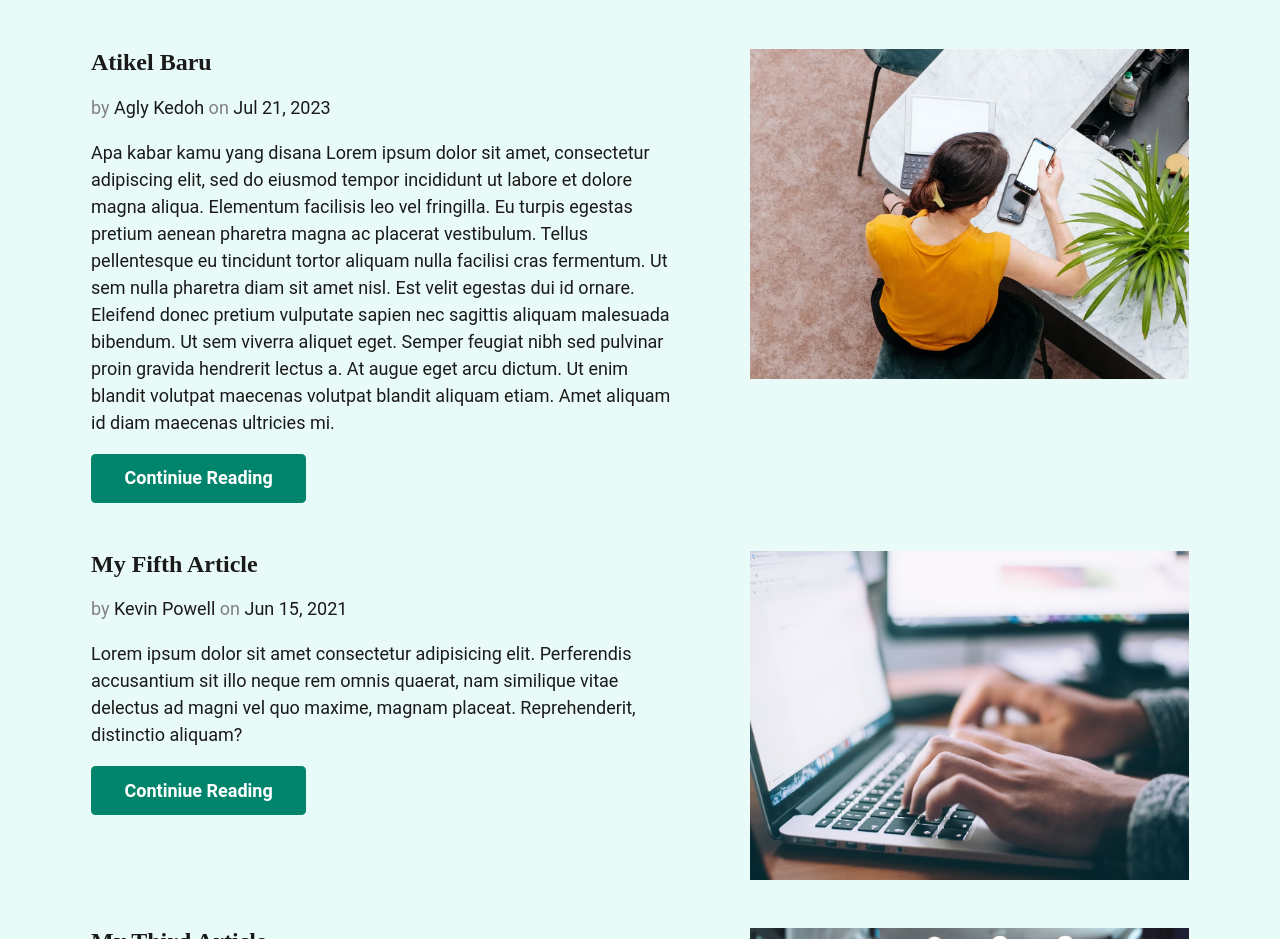
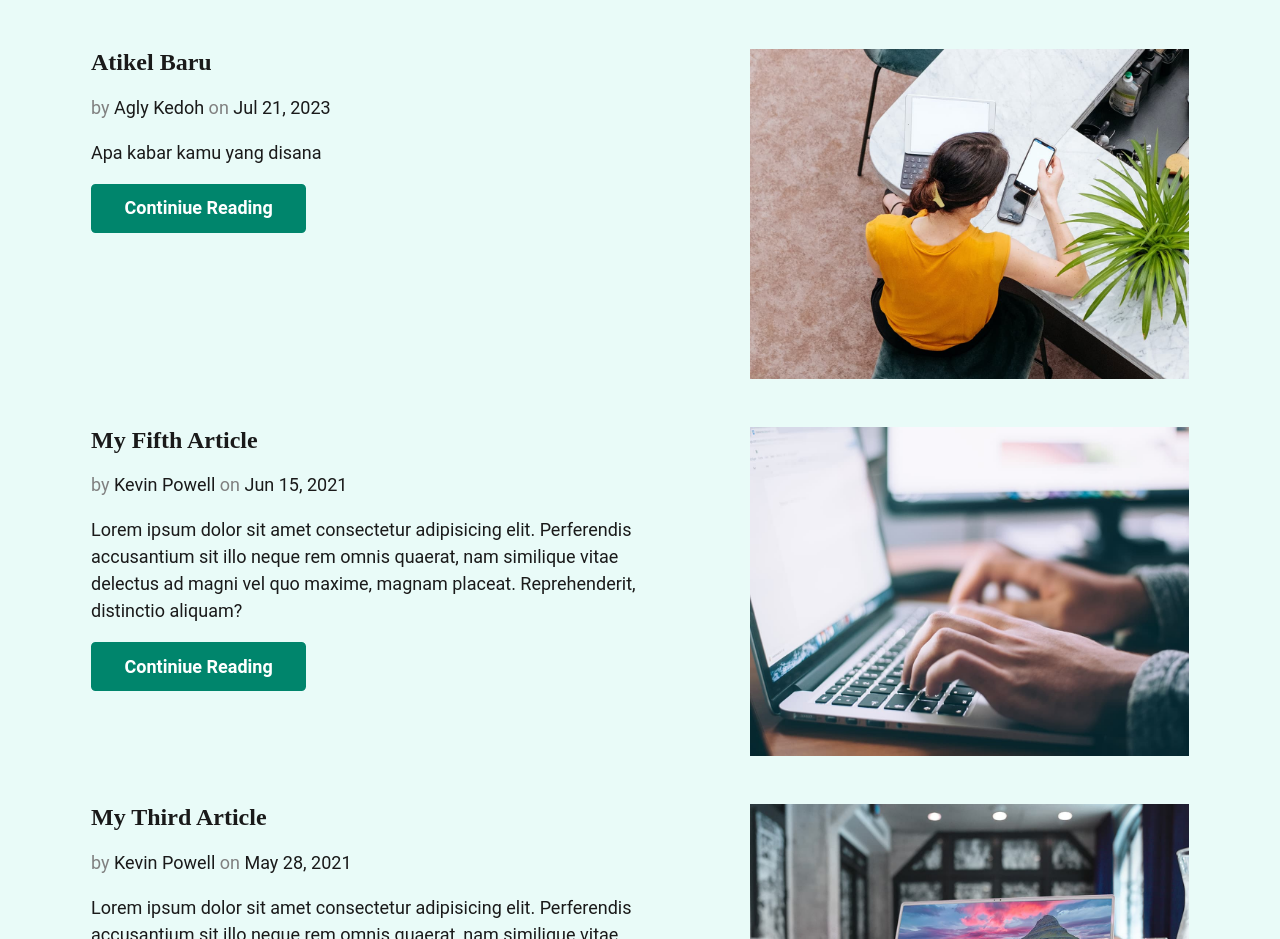
Before and after one commit to webprogrammingeta/personal-blog, an Eleventy site: page src/index.njk in a window 1280 px wide. Shown: the part 1020-1959 px from the top of the page. Built offline with nearby package versions, Linux system fonts and the light colour scheme; Eleventy itself is replaced by a stand-in of ours; files that its build step writes are made by us from their sources.

Commit message:
menambah artikel baru deskripsi 2

```diff
--- a/src/blog/2023-07-21-Artikel-barus-saya.md
+++ b/src/blog/2023-07-21-Artikel-barus-saya.md
@@ -5,8 +5,8 @@ date: 2023-07-21
 tags: ['post', 'featured']
 image: /assets/blog/article-2.jpg
 imageAlt: This is a test
-description: Apa kabar kamu yang disana Lorem ipsum dolor sit amet, consectetur adipiscing elit, sed do eiusmod tempor incididunt ut labore et dolore magna aliqua. Elementum facilisis leo vel fringilla. Eu turpis egestas pretium aenean pharetra magna ac placerat vestibulum. Tellus pellentesque eu tincidunt tortor aliquam nulla facilisi cras fermentum. Ut sem nulla pharetra diam sit amet nisl. Est velit egestas dui id ornare. Eleifend donec pretium vulputate sapien nec sagittis aliquam malesuada bibendum. Ut sem viverra aliquet eget. Semper feugiat nibh sed pulvinar proin gravida hendrerit lectus a. At augue eget arcu dictum. Ut enim blandit volutpat maecenas volutpat blandit aliquam etiam. Amet aliquam id diam maecenas ultricies mi.
+description: Apa kabar kamu yang disana
 ---
 
 
-lorem ipsum dolor sit amet
+lorem ipsum dolor sit amet Lorem ipsum dolor sit amet, consectetur adipiscing elit, sed do eiusmod tempor incididunt ut labore et dolore magna aliqua. Elementum facilisis leo vel fringilla. Eu turpis egestas pretium aenean pharetra magna ac placerat vestibulum. Tellus pellentesque eu tincidunt tortor aliquam nulla facilisi cras fermentum. Ut sem nulla pharetra diam sit amet nisl. Est velit egestas dui id ornare. Eleifend donec pretium vulputate sapien nec sagittis aliquam malesuada bibendum. Ut sem viverra aliquet eget. Semper feugiat nibh sed pulvinar proin gravida hendrerit lectus a. At augue eget arcu dictum. Ut enim blandit volutpat maecenas volutpat blandit aliquam etiam. Amet aliquam id diam maecenas ultricies mi.
```
